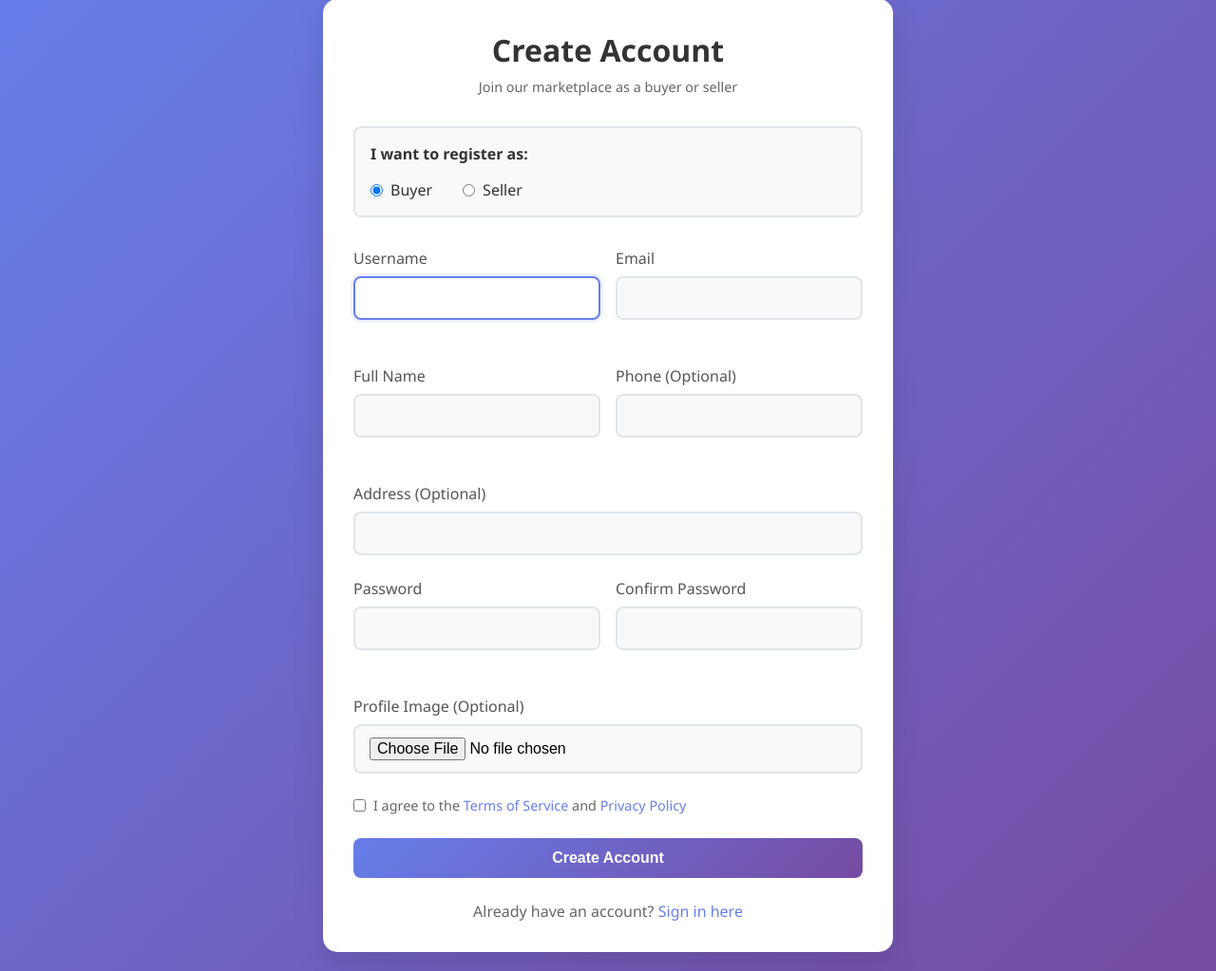
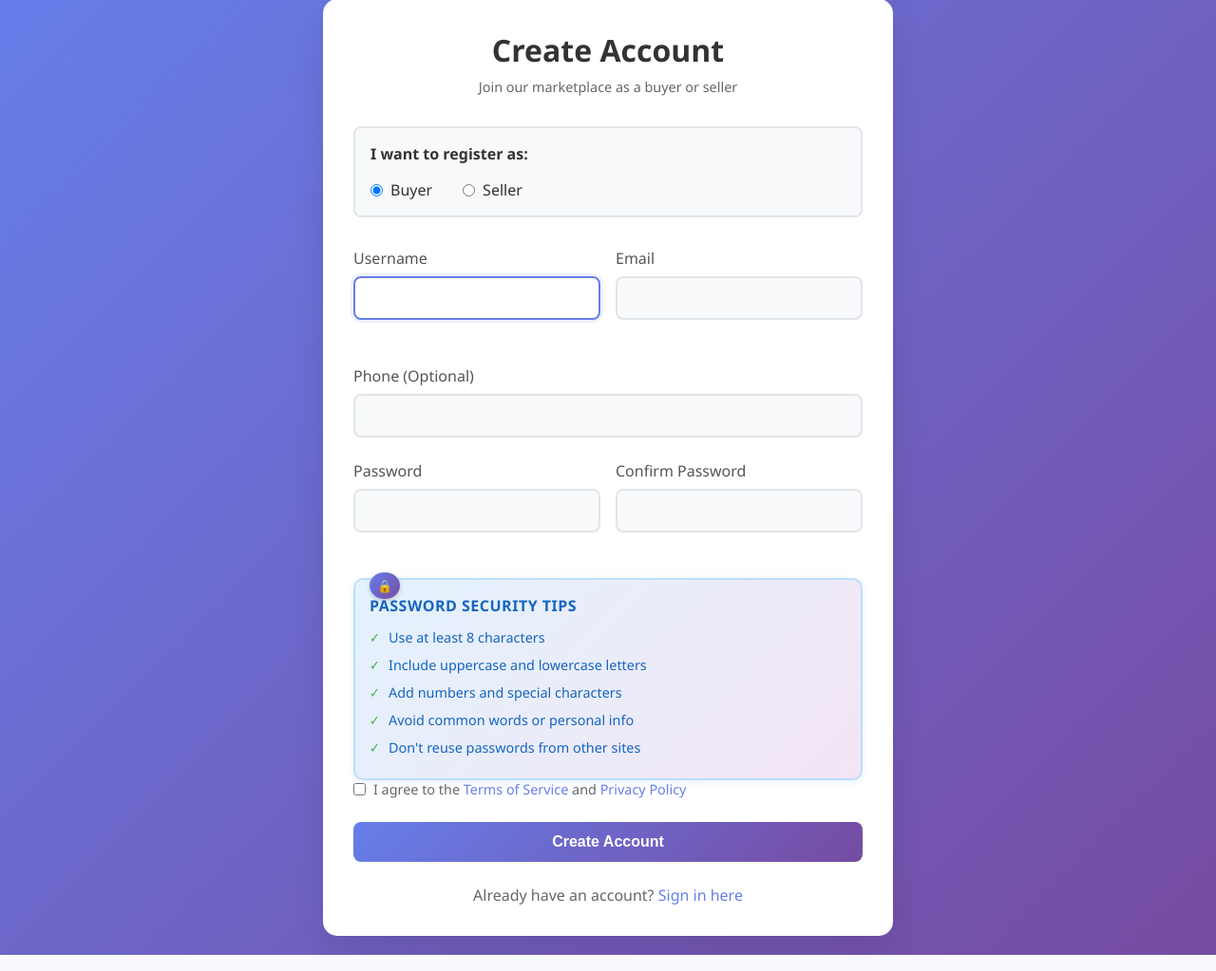
Before and after one commit to BILALAKRAM27/ecommerce-fullstack-design, a Django app: page /register/ in a window 1280 px wide. Shown: the part 21-1044 px from the top of the page at 95% size. Run offline with Django 5.2, Linux system fonts and the light colour scheme.

Commit message:
register.html some css

```diff
--- a/seller/forms.py
+++ b/seller/forms.py
@@ -56,12 +56,8 @@ class UserRegisterForm(UserCreationForm):
         widget=forms.RadioSelect,
         initial='buyer'
     )
-    name = forms.CharField(max_length=100, required=True)
     phone = forms.CharField(max_length=20, required=False)
-    address = forms.CharField(required=False)
     shop_name = forms.CharField(max_length=100, required=False)
-    shop_description = forms.CharField(required=False)
-    image = forms.FileField(required=False)
 
     class Meta:
         model = User
@@ -72,16 +68,6 @@ class UserRegisterForm(UserCreationForm):
         if User.objects.filter(email=email).exists():
             raise forms.ValidationError('This email is already registered.')
         return email
-
-    def clean(self):
-        cleaned_data = super().clean()
-        user_type = cleaned_data.get('user_type')
-        shop_name = cleaned_data.get('shop_name')
-
-        if user_type == 'seller' and not shop_name:
-            raise forms.ValidationError("Shop name is required for sellers")
-
-        return cleaned_data
 
     def save(self, commit=True):
         user = super().save(commit=False)
--- a/seller/templates/seller/register.html
+++ b/seller/templates/seller/register.html
@@ -250,6 +250,64 @@
             text-decoration: underline;
         }
 
+        .password-security {
+            display: block;
+            margin-top: 12px;
+            padding: 15px;
+            background: linear-gradient(135deg, #e3f2fd 0%, #f3e5f5 100%);
+            border: 2px solid #bbdefb;
+            border-radius: 10px;
+            font-size: 0.9rem;
+            color: #1565c0;
+            line-height: 1.6;
+            position: relative;
+            box-shadow: 0 2px 8px rgba(25, 118, 210, 0.1);
+        }
+
+        .password-security::before {
+            content: "🔒";
+            position: absolute;
+            top: -8px;
+            left: 15px;
+            background: linear-gradient(135deg, #667eea 0%, #764ba2 100%);
+            color: white;
+            padding: 4px 8px;
+            border-radius: 50%;
+            font-size: 0.8rem;
+            box-shadow: 0 2px 4px rgba(0, 0, 0, 0.2);
+        }
+
+        .password-security strong {
+            color: #1565c0;
+            font-weight: 700;
+            font-size: 1rem;
+            display: block;
+            margin-bottom: 8px;
+            text-transform: uppercase;
+            letter-spacing: 0.5px;
+        }
+
+        .password-security ul {
+            margin: 0;
+            padding-left: 0;
+            list-style: none;
+        }
+
+        .password-security li {
+            margin-bottom: 6px;
+            padding-left: 20px;
+            position: relative;
+        }
+
+        .password-security li::before {
+            content: "✓";
+            position: absolute;
+            left: 0;
+            color: #4caf50;
+            font-weight: bold;
+            font-size: 0.9rem;
+        }
+
         /* User type radio styling */
         .user-type-group {
             margin-bottom: 2rem;
@@ -459,18 +517,6 @@
                 </div>
             </div>
 
-            <div class="form-row">
-                <div class="form-group">
-                    <label for="id_name">Full Name</label>
-                    {{ form.name }}
-                    {% if form.name.errors %}
-                    <ul class="errorlist">
-                        {% for error in form.name.errors %}
-                        <li>{{ error }}</li>
-                        {% endfor %}
-                    </ul>
-                    {% endif %}
-                </div>
             <div class="form-group">
                 <label for="id_phone">Phone (Optional)</label>
                 {{ form.phone }}
@@ -482,25 +528,11 @@
                 </ul>
                 {% endif %}
             </div>
-            </div>
-
-            <div class="form-group">
-                <label for="id_address">Address (Optional)</label>
-                {{ form.address }}
-                {% if form.address.errors %}
-                <ul class="errorlist">
-                    {% for error in form.address.errors %}
-                    <li>{{ error }}</li>
-                    {% endfor %}
-                </ul>
-                {% endif %}
-            </div>
 
             <!-- Seller-specific fields -->
             <div class="conditional-field" id="seller-fields">
-                <div class="form-row">
                 <div class="form-group">
-                        <label for="id_shop_name">Shop Name *</label>
+                    <label for="id_shop_name">Shop Name (Optional)</label>
                     {{ form.shop_name }}
                     {% if form.shop_name.errors %}
                     <ul class="errorlist">
@@ -509,18 +541,6 @@
                         {% endfor %}
                     </ul>
                     {% endif %}
-                    </div>
-                    <div class="form-group">
-                        <label for="id_shop_description">Shop Description (Optional)</label>
-                        {{ form.shop_description }}
-                        {% if form.shop_description.errors %}
-                        <ul class="errorlist">
-                            {% for error in form.shop_description.errors %}
-                            <li>{{ error }}</li>
-                            {% endfor %}
-                        </ul>
-                        {% endif %}
-                    </div>
                 </div>
             </div>
 
@@ -550,18 +570,19 @@
                 </div>
             </div>
 
-            <!-- Image Upload -->
-            <div class="form-group">
-                <label for="id_image">Profile Image (Optional)</label>
-                {{ form.image }}
-                {% if form.image.errors %}
-                <ul class="errorlist">
-                    {% for error in form.image.errors %}
-                    <li>{{ error }}</li>
-                    {% endfor %}
+            <!-- Password Security Tips -->
+            <div class="password-security">
+                <strong>Password Security Tips</strong>
+                <ul>
+                    <li>Use at least 8 characters</li>
+                    <li>Include uppercase and lowercase letters</li>
+                    <li>Add numbers and special characters</li>
+                    <li>Avoid common words or personal info</li>
+                    <li>Don't reuse passwords from other sites</li>
                 </ul>
-                {% endif %}
             </div>
+
+
 
             <div class="terms-checkbox">
                 <input type="checkbox" id="terms" name="terms" required />
@@ -597,18 +618,8 @@
                 const selectedType = document.querySelector('input[name="user_type"]:checked').value;
                 if (selectedType === 'seller') {
                     sellerFields.classList.add('show');
-                    // Make shop name required
-                    const shopNameField = document.getElementById('id_shop_name');
-                    if (shopNameField) {
-                        shopNameField.required = true;
-                    }
                 } else {
                     sellerFields.classList.remove('show');
-                    // Make shop name not required
-                    const shopNameField = document.getElementById('id_shop_name');
-                    if (shopNameField) {
-                        shopNameField.required = false;
-                    }
                 }
             }
 
@@ -660,16 +671,7 @@
                     return;
                 }
 
-                // Validate seller fields if seller is selected
-                const selectedType = document.querySelector('input[name="user_type"]:checked').value;
-                if (selectedType === 'seller') {
-                    const shopNameField = document.getElementById('id_shop_name');
-                    if (!shopNameField.value.trim()) {
-                        e.preventDefault();
-                        alert('Shop name is required for sellers');
-                        return;
-                    }
-                }
+
 
                 // Show loading state
                 registerBtn.disabled = true;
--- a/seller/views.py
+++ b/seller/views.py
@@ -26,33 +26,23 @@ def create_seller_view(request):
                 # Create the Seller profile
                 seller = Seller.objects.create(
                     user=user,
-                    name=form.cleaned_data['name'],
+                    name=user.username,  # Use username as name
                     email=user.email,
-                    shop_name=form.cleaned_data['shop_name'],
-                    shop_description=form.cleaned_data.get('shop_description', ''),
+                    shop_name=form.cleaned_data.get('shop_name', ''),
+                    shop_description='',
                     created_at=timezone.now()
                 )
-
-                # Handle image if provided
-                if 'image' in request.FILES:
-                    seller.image = request.FILES['image'].read()
-                    seller.save()
 
                 messages.success(request, 'Seller account created successfully!')
             else:
                 # Create the Buyer profile
                 buyer = Buyer.objects.create(
-                    name=form.cleaned_data['name'],
+                    name=user.username,  # Use username as name
                     email=user.email,
                     phone=form.cleaned_data.get('phone', ''),
-                    address=form.cleaned_data.get('address', ''),
+                    address='',  # Empty address
                     created_at=timezone.now()
                 )
-
-                # Handle image if provided
-                if 'image' in request.FILES:
-                    buyer.image = request.FILES['image'].read()
-                    buyer.save()
 
                 messages.success(request, 'Buyer account created successfully!')
 
```
Lines whose indentation alone changed are shown as unchanged.
